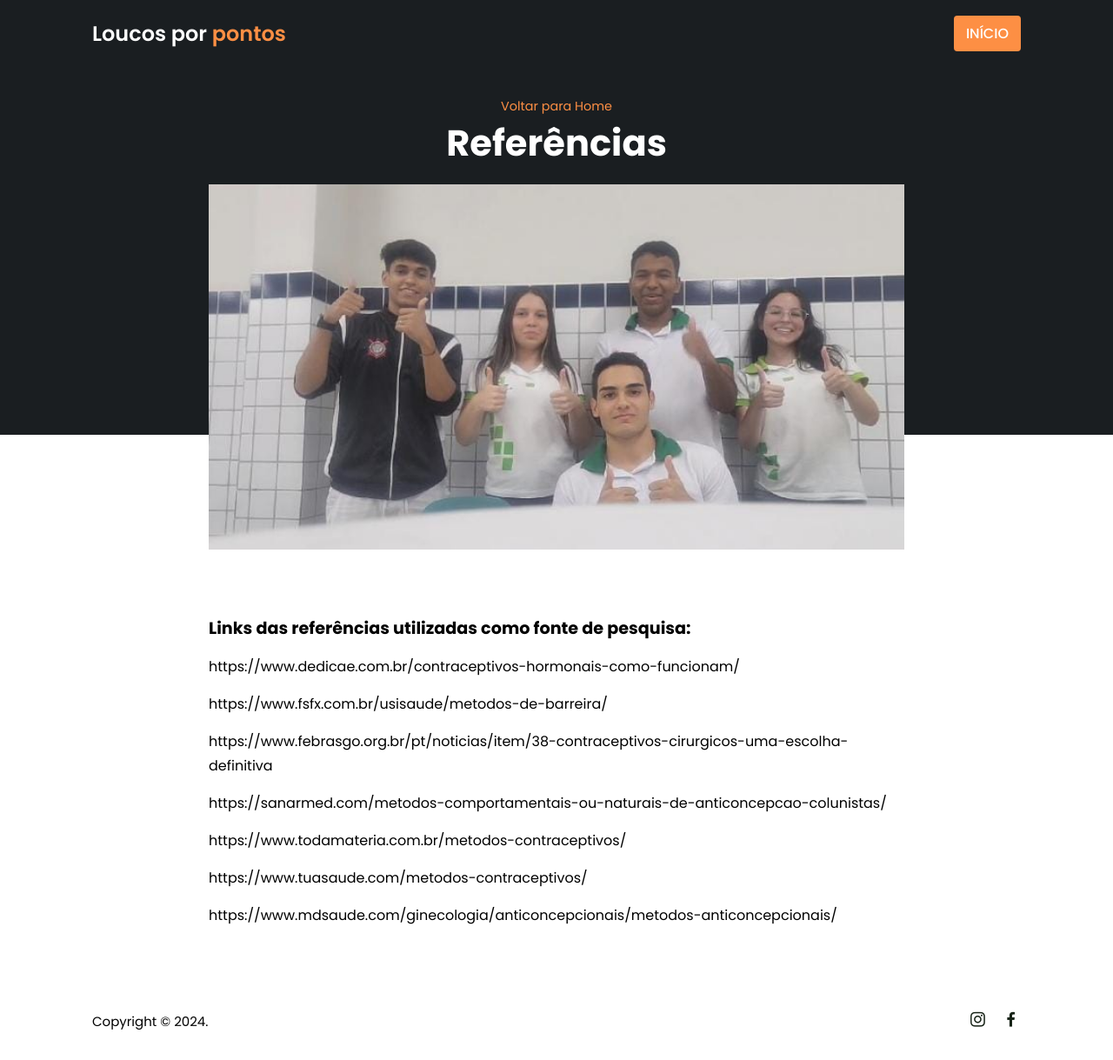
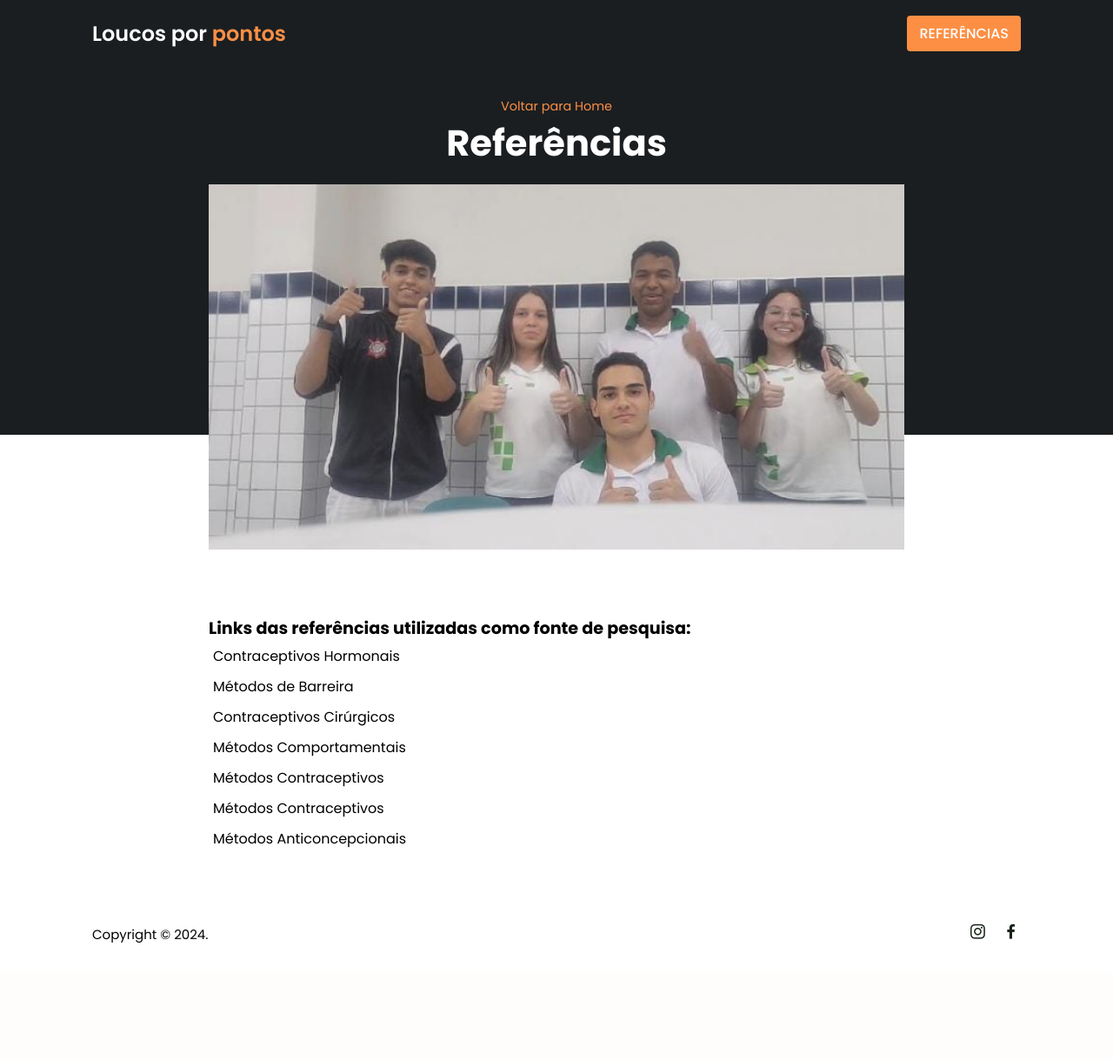
Before and after one commit to tonhoantunes/blog-psi-2024, a Django app: template blog/templates/referencias.html in a window 1280 px wide. Shown: the whole page at 87% size. After the commit the page ends 1084 px from the top, so only its background shows below. Run offline with Django 5.2, Linux system fonts and the light colour scheme; the template is opened without the code that fills it, so the values that code supplies are empty.

Commit message:
modificações nas referencias

```diff
--- a/blog/static/style.css
+++ b/blog/static/style.css
@@ -336,6 +336,17 @@ header.shadow .logo {
     font-size: 1.1rem;
 }
 
+/*Referências*/
+.link_ref {
+    display: block;
+    padding: 5px;
+
+}
+
+.link_ref:hover {
+    color: var(--second-color);
+}
+
 /*Responsividade*/
 @media (max-width: 1060px) {
     .container {
--- a/blog/templates/base.html
+++ b/blog/templates/base.html
@@ -17,9 +17,9 @@
         <!--Navegação-->
         <div class="nav container">
         <!--Logo-->
-        <a href="#" class="logo">Loucos por <span>pontos</span></a>
+        <a href="{% url "index" %}" class="logo">Loucos por <span>pontos</span></a>
         <!--Botão de Login-->
-        <a href="referencias.html" class="login">Referências</a>
+        <a href="{% url "referencias" %}" class="login">Referências</a>
         </div>
     </header>
 
--- a/blog/templates/index.html
+++ b/blog/templates/index.html
@@ -2,6 +2,7 @@
 {% load static %}
 
 {% block content %}
+
     <!--Home-->
     <section class="home" id="home">
         <div class="home-texto container">
@@ -26,6 +27,5 @@
             </div>
         {% endfor %}
 
-
     </section>
 {% endblock content %}
--- a/blog/templates/post.html
+++ b/blog/templates/post.html
@@ -4,6 +4,7 @@
 {% block title %}{{ post.titulo }}{% endblock title %}
 
 {% block content %}
+
     <!--Conteúdo do Post-->
     <section class="post-cabecalho">
         <div class="conteudo-cabecalho post-container">
--- a/blog/templates/referencias.html
+++ b/blog/templates/referencias.html
@@ -1,36 +1,18 @@
-<!DOCTYPE html>
-<html lang="pt-br"></html>
-<head>
-    <meta charset="UTF-8">
-    <meta http-equiv="X-UA-Compatible" content="IE=edge">
-    <meta name="viewport" content="width=device-width, initial-scale=1.0">
-    <link rel="stylesheet" href="style.css">
-    <!--box icons-->
-    <link href='https://unpkg.com/boxicons@2.1.4/css/boxicons.min.css' rel='stylesheet'>
-    <title>Referências</title>
+{% extends "base.html" %}
+{% load static %}
 
-</head>
-<body>
-    <!--Cabeçalho-->
-    <header>
-        <!--Navegação-->
-        <div class="nav container">
-        <!--Logo-->
-        <a href="index.html" class="logo">Loucos por <span>pontos</span></a>
-        <!--Botão de Login-->
-        <a href="index.html" class="login">Início</a>
-        </div>
-    </header>
+{% block title %}Referências{% endblock %}
 
+{% block content %}
     <!--Conteúdo do Post-->
     <section class="post-cabecalho">
         <div class="conteudo-cabecalho post-container">
             <!--Voltar Para a Home-->
-            <a href="index.html" class="voltar-home">Voltar para Home</a>
+            <a href="{% url "index" %}" class="voltar-home">Voltar para Home</a>
             <!--Título-->
             <h1 class="cabecalho-titulo">Referências</h1><!--Falta alterar o título do cabeçalho-->
             <!--Imagem do Post-->
-            <img src="assets/loucosporpontos.jpeg" alt="" class="cabecalho-img">
+            <img src="{% static "assets/loucosporpontos.jpeg" %}" alt="" class="cabecalho-img">
         </div>
     </section>
 
@@ -38,32 +20,12 @@
     <section class="post-conteudo post-container">
         <h2 class="sub-titulo">Links das referências utilizadas como fonte de pesquisa:</h2><!--Falta alterar o subtítulo-->
         <!--Falta alterar o texto do post-->
-        <p class="post-texto">https://www.dedicae.com.br/contraceptivos-hormonais-como-funcionam/</p>
-        <p class="post-texto">https://www.fsfx.com.br/usisaude/metodos-de-barreira/</p>
-        <p class="post-texto">https://www.febrasgo.org.br/pt/noticias/item/38-contraceptivos-cirurgicos-uma-escolha-definitiva</p>
-        <p class="post-texto">https://sanarmed.com/metodos-comportamentais-ou-naturais-de-anticoncepcao-colunistas/</p>
-        <p class="post-texto">https://www.todamateria.com.br/metodos-contraceptivos/</p>
-        <p class="post-texto">https://www.tuasaude.com/metodos-contraceptivos/</p>
-        <p class="post-texto">https://www.mdsaude.com/ginecologia/anticoncepcionais/metodos-anticoncepcionais/
-        </p>
+        <a href="https://www.dedicae.com.br/contraceptivos-hormonais-como-funcionam/" class="link_ref">Contraceptivos Hormonais</a>
+        <a href="https://www.fsfx.com.br/usisaude/metodos-de-barreira/" class="link_ref">Métodos de Barreira</a>
+        <a href="https://www.febrasgo.org.br/pt/noticias/item/38-contraceptivos-cirurgicos-uma-escolha-definitiva" class="link_ref">Contraceptivos Cirúrgicos</a>
+        <a href="https://sanarmed.com/metodos-comportamentais-ou-naturais-de-anticoncepcao-colunistas/" class="link_ref">Métodos Comportamentais</a>
+        <a href="https://www.todamateria.com.br/metodos-contraceptivos/" class="link_ref">Métodos Contraceptivos</a>
+        <a href="https://www.tuasaude.com/metodos-contraceptivos/" class="link_ref">Métodos Contraceptivos</a>
+        <a href="https://www.mdsaude.com/ginecologia/anticoncepcionais/metodos-anticoncepcionais/" class="link_ref">Métodos Anticoncepcionais</a>
     </section>
-
-    <!--Rodapé-->
-    <div class="rodape container">
-        <p>Copyright &#169 2024.</p>
-        <div class="social">
-            <a href="https://www.instagram.com/infoweb_2022/" target=”_blank”><i class='bx bxl-instagram'></i></a>
-            <a href="https://www.facebook.com/?locale=pt_BR" target=”_blank”><i class='bx bxl-facebook'></i></a>
-        </div>
-    </div>
-
-    <!--JQuary Link-->
-    <script
-  src="https://code.jquery.com/jquery-3.7.1.js"
-  integrity="sha256-eKhayi8LEQwp4NKxN+CfCh+3qOVUtJn3QNZ0TciWLP4="
-  crossorigin="anonymous"></script>
-    <!--Link do JavaScript-->
-    <script src="main.js">
-    </script>
-</body>
-</html>
+{% endblock %}
--- a/blog/urls.py
+++ b/blog/urls.py
@@ -3,5 +3,6 @@ from . import views
 
 urlpatterns = [
     path('', views.index, name="index"),
-    path('post/<int:id>', views.postagem, name='postagem')
+    path('post/<int:id>', views.postagem, name="postagem"),
+    path('referencia/', views.referencias, name="referencias")
 ]
```
Also changed, not shown: blog/views.py (+11 -0 lines), media/comportamental_2.jpg (deleted), media/hormonal_gYlz6tv.png (deleted).
